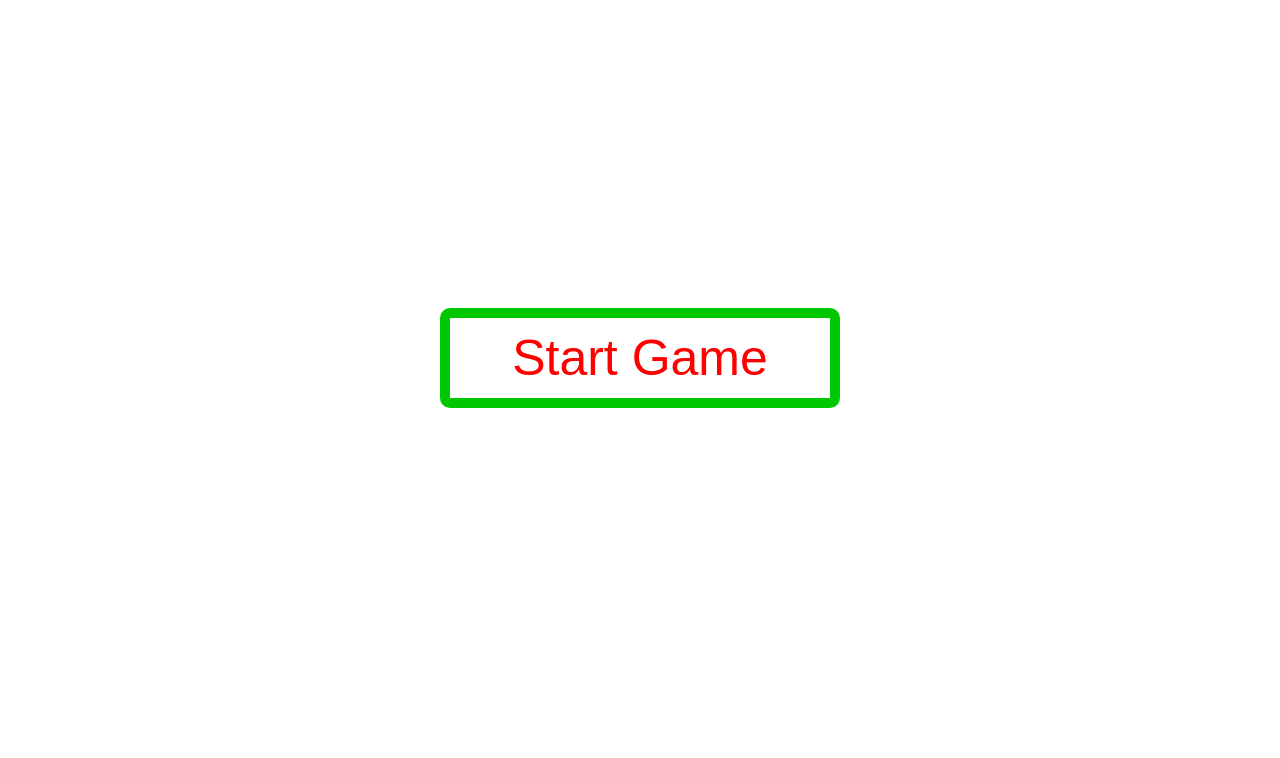
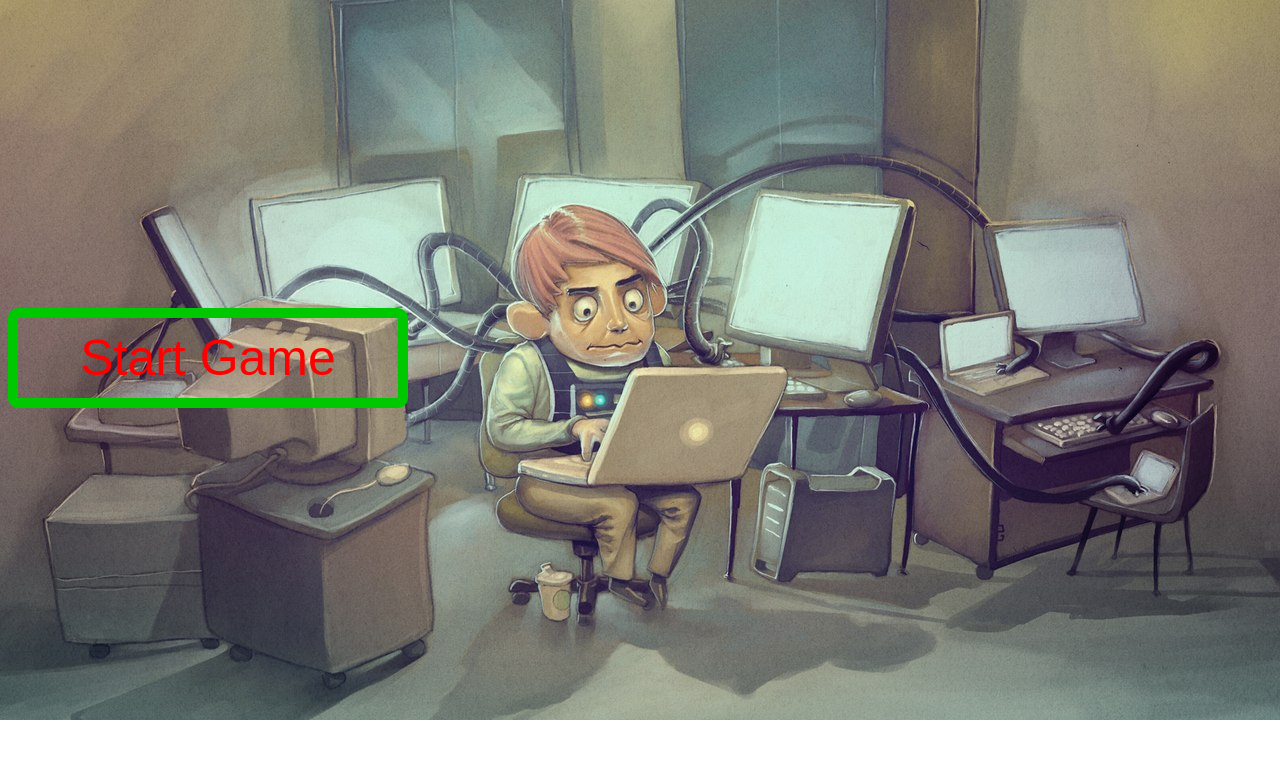
Before and after one commit to ivan4otopa/JavaScriptBasicsTeamworkProject, a plain HTML site: page StartGame.html in a window 1280 px wide. Drawn offline with Linux system fonts and the light colour scheme.

Commit message:
added background start page

```diff
--- a/StartGame.css
+++ b/StartGame.css
@@ -1,16 +1,19 @@
 body {
-	text-align: center;
+	background-image: url(resources/background_startpage_01.jpeg);
+	background-repeat: no-repeat;
+	background-size: cover;
 }
 
 button {
 	width: 400px;
 	height: 100px;
+	float: left;
 	border: 10px solid rgb(0, 200, 0);
 	text-align: center;
 	font-size: 50px;
 	color: red;
 	border-radius: 10px;
-	background-color: white;
+	background-color: transparent;
 	margin-top: 300px;
 }
 
```
Also changed, not shown: resources/background_startpage_01.jpeg (added).
